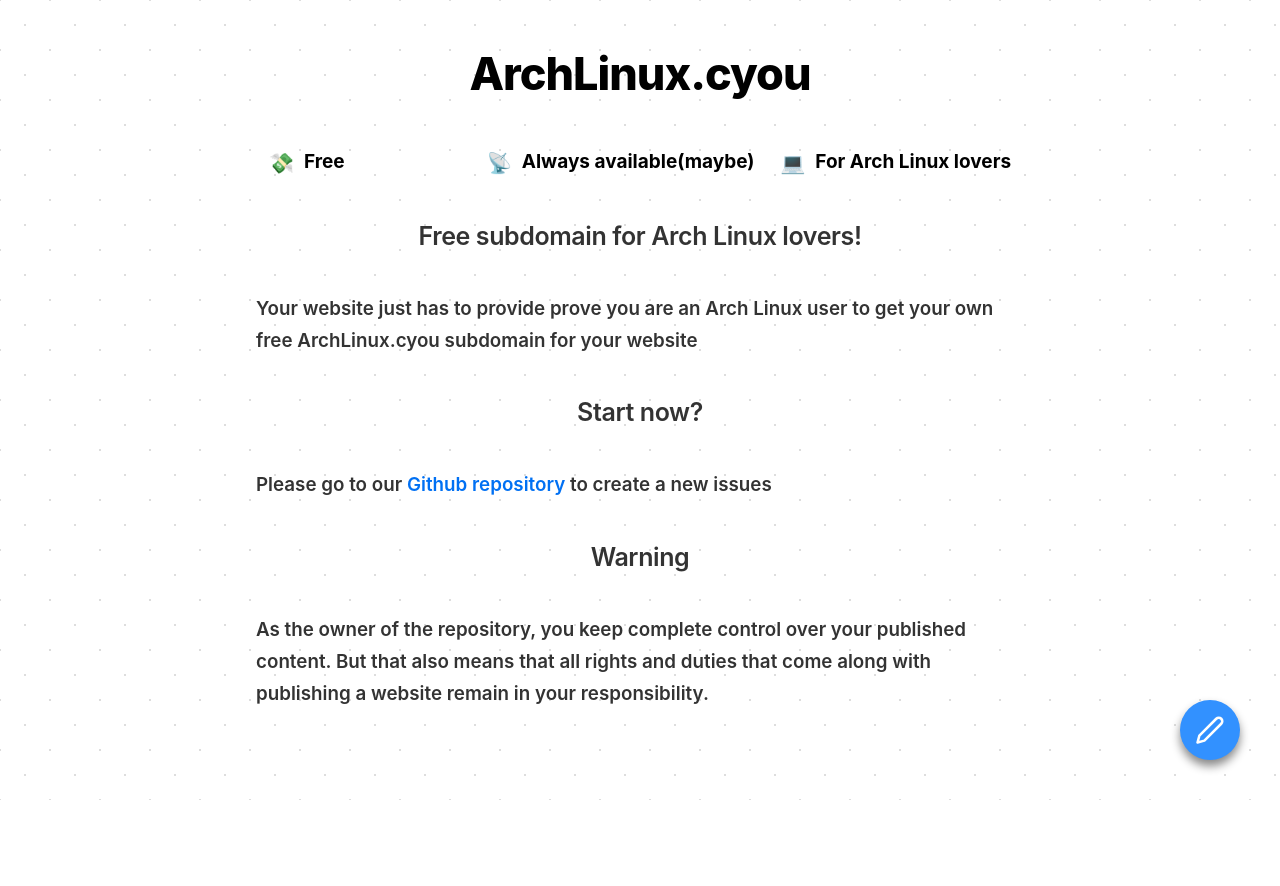
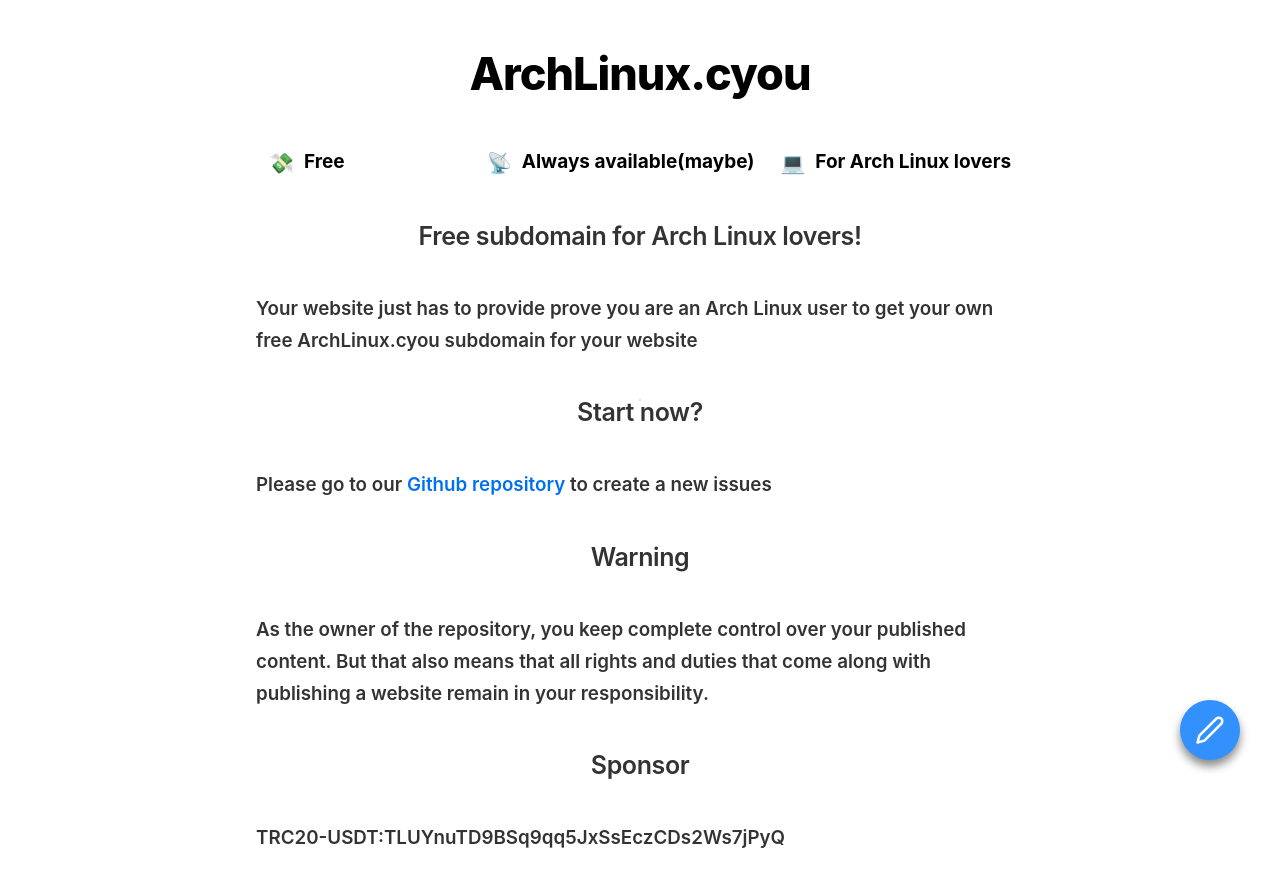
Before and after one commit to everything-cyou/archlinux.cyou, a Next.js app: page / in a window 1280 px wide. Shown: the top 886 px of the page. Before the commit the page ends 800 px from the top, so only its background shows below. Built offline with nearby package versions, Linux system fonts and the light colour scheme; no server answers.

Commit message:
Add Sponsor

```diff
--- a/src/pages/index.tsx
+++ b/src/pages/index.tsx
@@ -278,6 +278,12 @@ function Content({ isEdit, edits }: { isEdit: boolean; edits: FieldEdit[] }) {
         <Malleable id="explanation-3" isActive={isEdit} edits={edits}>
           As the owner of the repository, you keep complete control over your published content. But that also means that all rights and duties that come along with publishing a website remain in your responsibility.
         </Malleable>
+        <Malleable as="h2" id="title-5" isActive={isEdit} edits={edits}>
+        Sponsor
+      </Malleable>
+      <Malleable id="explanation-4" isActive={isEdit} edits={edits}>
+      TRC20-USDT:TLUYnuTD9BSq9qq5JxSsEczCDs2Ws7jPyQ<br />
+        </Malleable>
       </div>
     </>
   );
```
